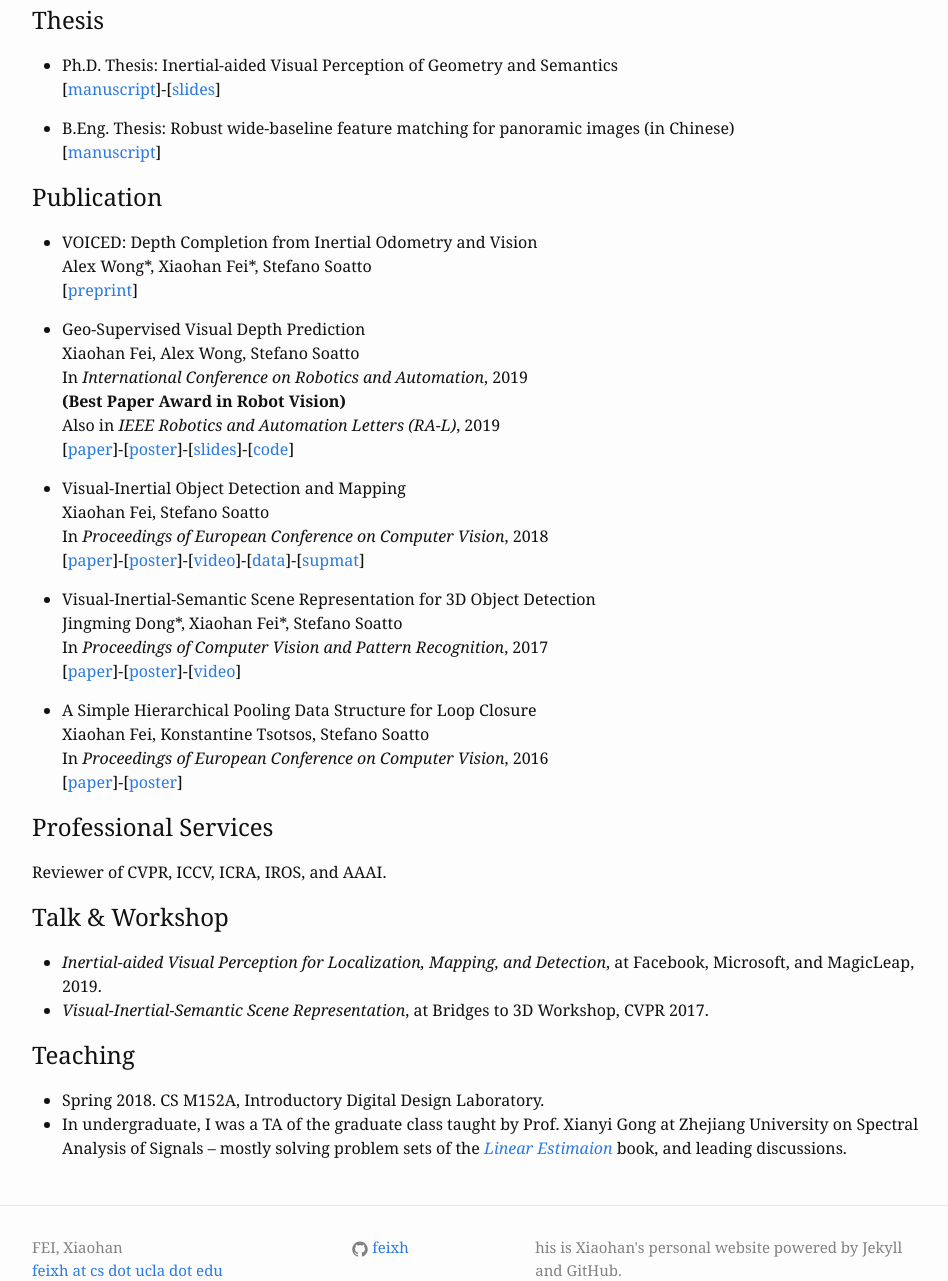
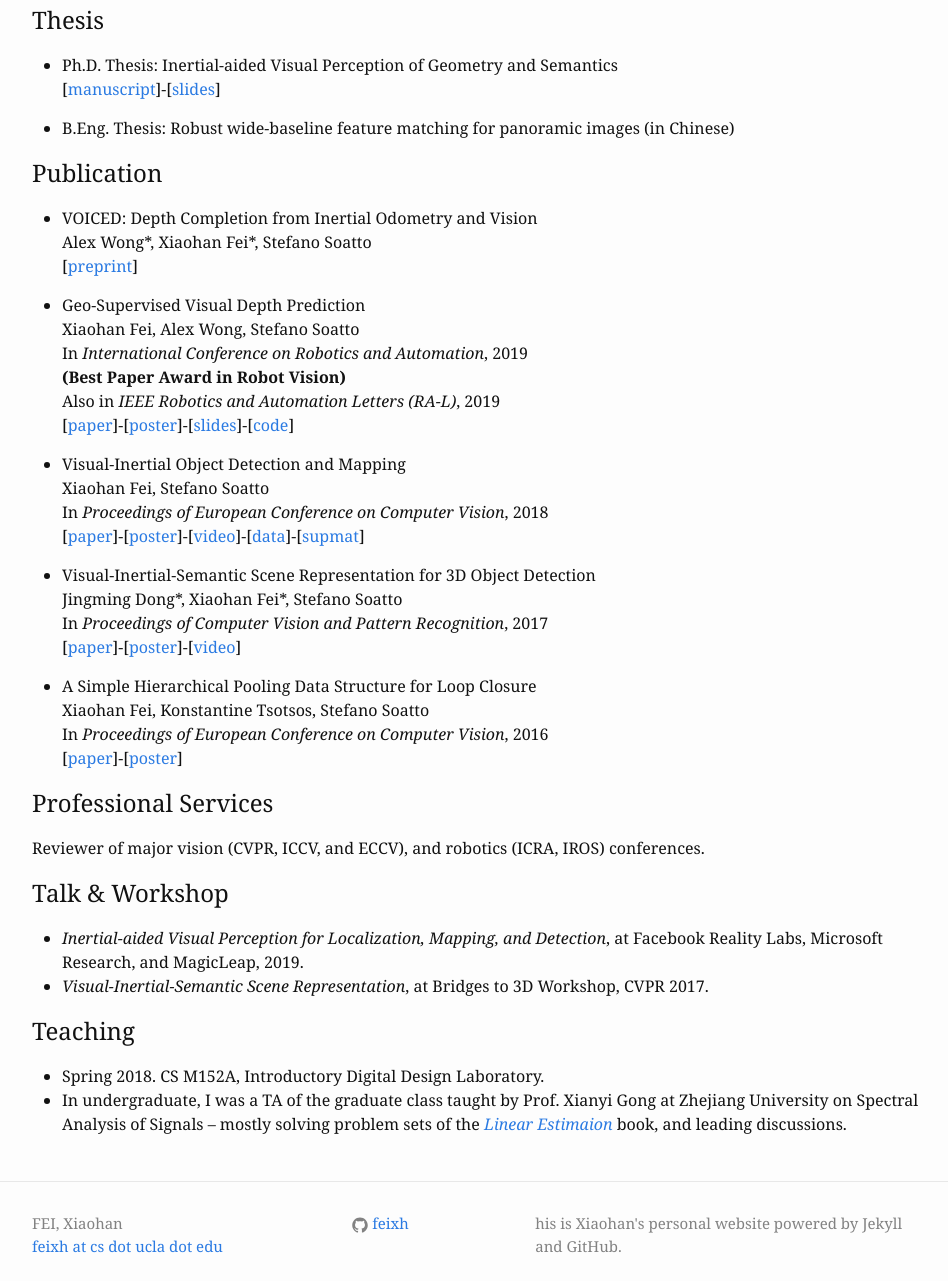
Before and after one commit to feixh/feixh.github.com, a Jekyll site: the page built from index.md, in a window 1280 px wide and 1400 px high, scrolled down 2360 px, cut to the strip 119-1400 px from the top of the window. Shown: the whole strip, without its empty margins (158-1106 px from the left). Built offline with Jekyll 4.4.1, drawn with Linux system fonts in a browser that asks for light colours; formulas are drawn with MathJax 3.

Commit message:
add link to phd thesis; update cv

```diff
--- a/index.md
+++ b/index.md
@@ -73,11 +73,12 @@ XIVO running on TUM-VI dataset.
 - Ph.D. Thesis: Inertial-aided Visual Perception of Geometry and Semantics\\
     \[[manuscript][phd_thesis]\]-\[[slides][defense_slides]\]
 
-[phd_thesis]: {{site.url}}
-[defense_slides]: {{site.url}}
+[phd_thesis]: https://escholarship.org/content/qt9pd173p9/qt9pd173p9.pdf
+[defense_slides]: https://www.dropbox.com/s/53hllw7mrxxmpn5/XiaohanFei_defense.pdf?dl=0
 
-- B.Eng. Thesis: Robust wide-baseline feature matching for panoramic images (in Chinese)\\
-    \[[manuscript][beng_thesis]\]
+- B.Eng. Thesis: Robust wide-baseline feature matching for panoramic images (in Chinese)
+
+    <!-- \[[manuscript][beng_thesis]\] -->
 
 [beng_thesis]: {{site.url}}
 
@@ -153,11 +154,11 @@ XIVO running on TUM-VI dataset.
 
 ## Professional Services
 
-Reviewer of CVPR, ICCV, ICRA, IROS, and AAAI.
+Reviewer of major vision (CVPR, ICCV, and ECCV), and robotics (ICRA, IROS) conferences.
 
 
 ## Talk & Workshop
-- *Inertial-aided Visual Perception for Localization, Mapping, and Detection*, at Facebook, Microsoft, and MagicLeap, 2019.
+- *Inertial-aided Visual Perception for Localization, Mapping, and Detection*, at Facebook Reality Labs, Microsoft Research, and MagicLeap, 2019.
 - *Visual-Inertial-Semantic Scene Representation*, at Bridges to 3D Workshop, CVPR 2017.
 
 
```
Also changed, not shown: 2 other files.
